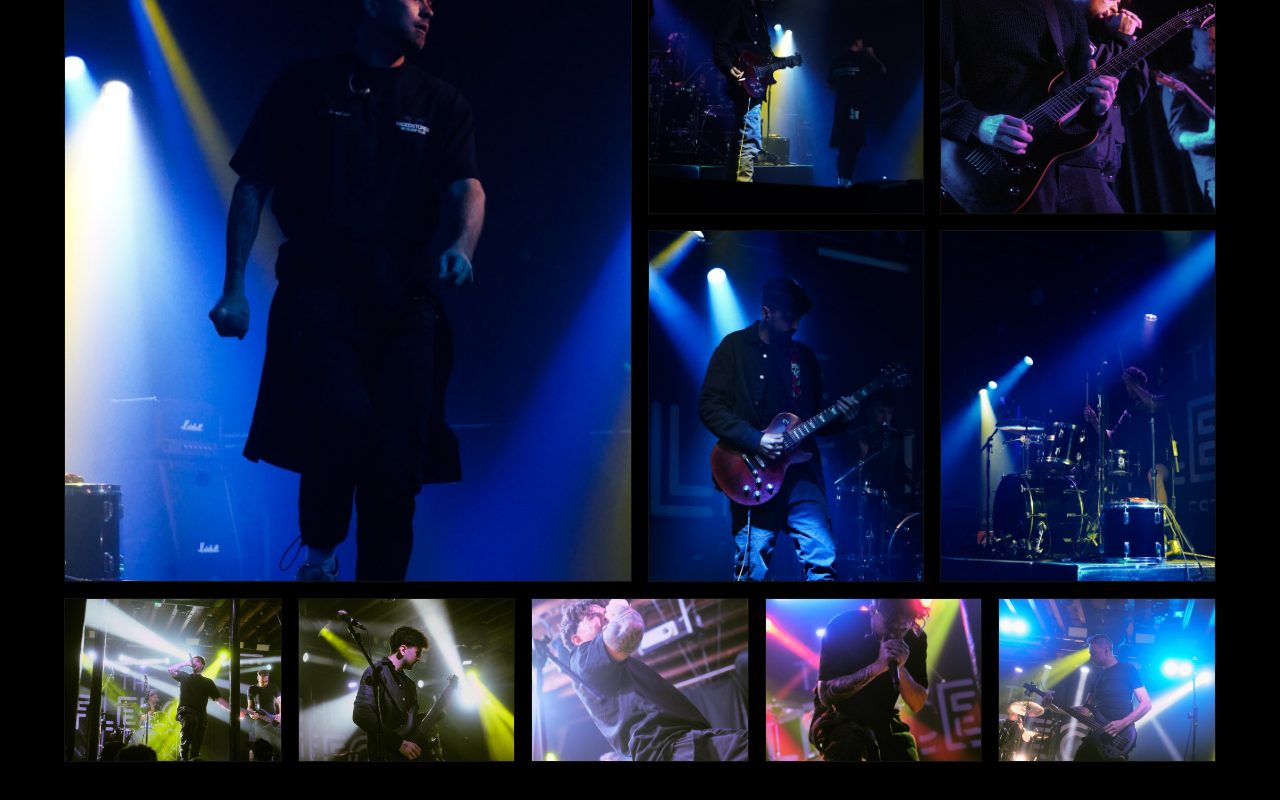
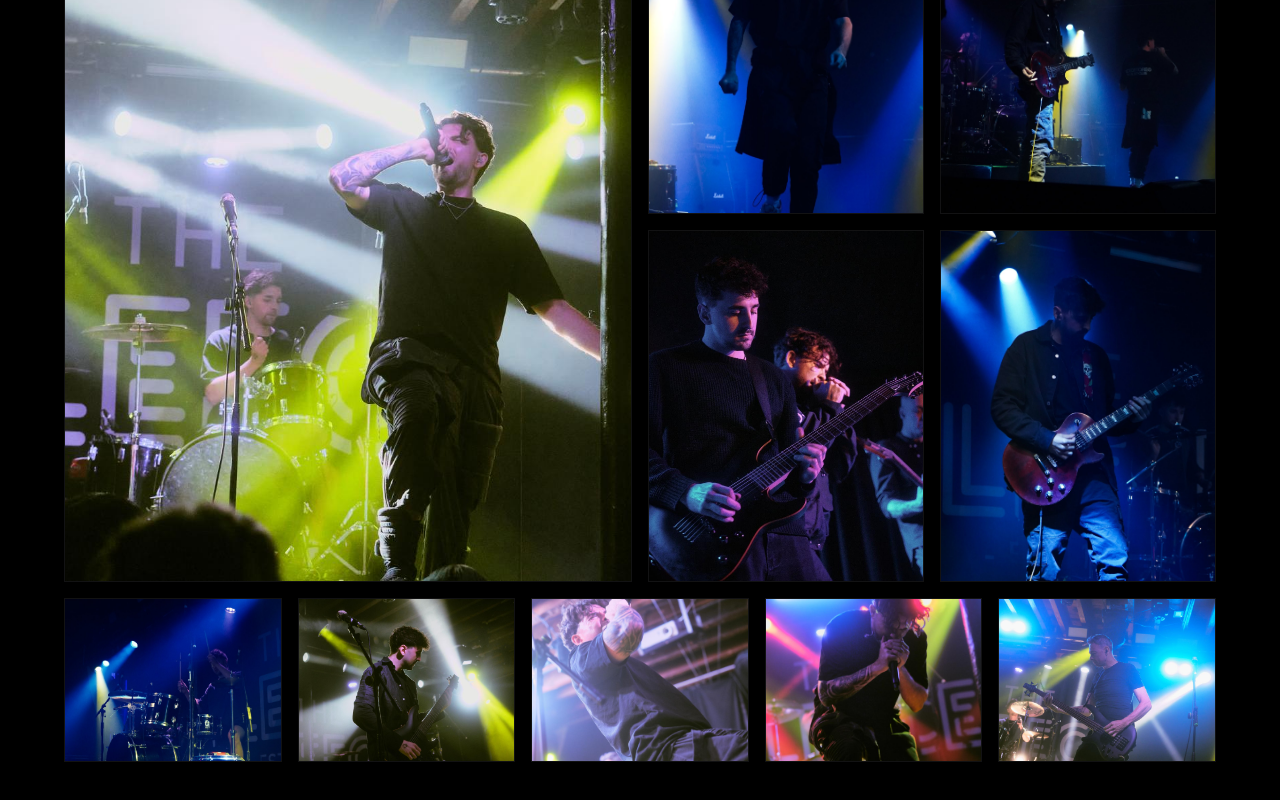
Before and after one commit to SonnyPritchard/desirex-epk, a React (Vite) app: page / in a window 1280 px wide. Shown: the part 4279-5079 px from the top of the page. Built offline with nearby package versions, Linux system fonts and the light colour scheme.

Commit message:
Feature the full band shot in the LIVE gallery
The gallery opens on whichever photo leads the list, so live-6 moves to
the front.

Co-Authored-By: Claude Opus 5 <noreply@anthropic.com>
Claude-Session: https://claude.ai/code/session_01KMBoHmXc3G4gm6mbJiu56U

```diff
--- a/src/components/Gallery.tsx
+++ b/src/components/Gallery.tsx
@@ -5,7 +5,12 @@ type Photo = {
   alt: string
 }
 
+// The featured shot is whichever photo leads this list.
 const photos: Photo[] = [
+  {
+    src: '/assets/gallery/live-6.jpg',
+    alt: 'Desire X full band on stage, vocalist front and centre under green and white lights',
+  },
   {
     src: '/assets/gallery/live-1.jpg',
     alt: 'Desire X live performance photo 1',
@@ -25,10 +30,6 @@ const photos: Photo[] = [
   {
     src: '/assets/gallery/live-5.jpg',
     alt: 'Desire X live performance photo 5',
-  },
-  {
-    src: '/assets/gallery/live-6.jpg',
-    alt: 'Desire X full band on stage, vocalist front and centre under green and white lights',
   },
   {
     src: '/assets/gallery/live-7.jpg',
```
